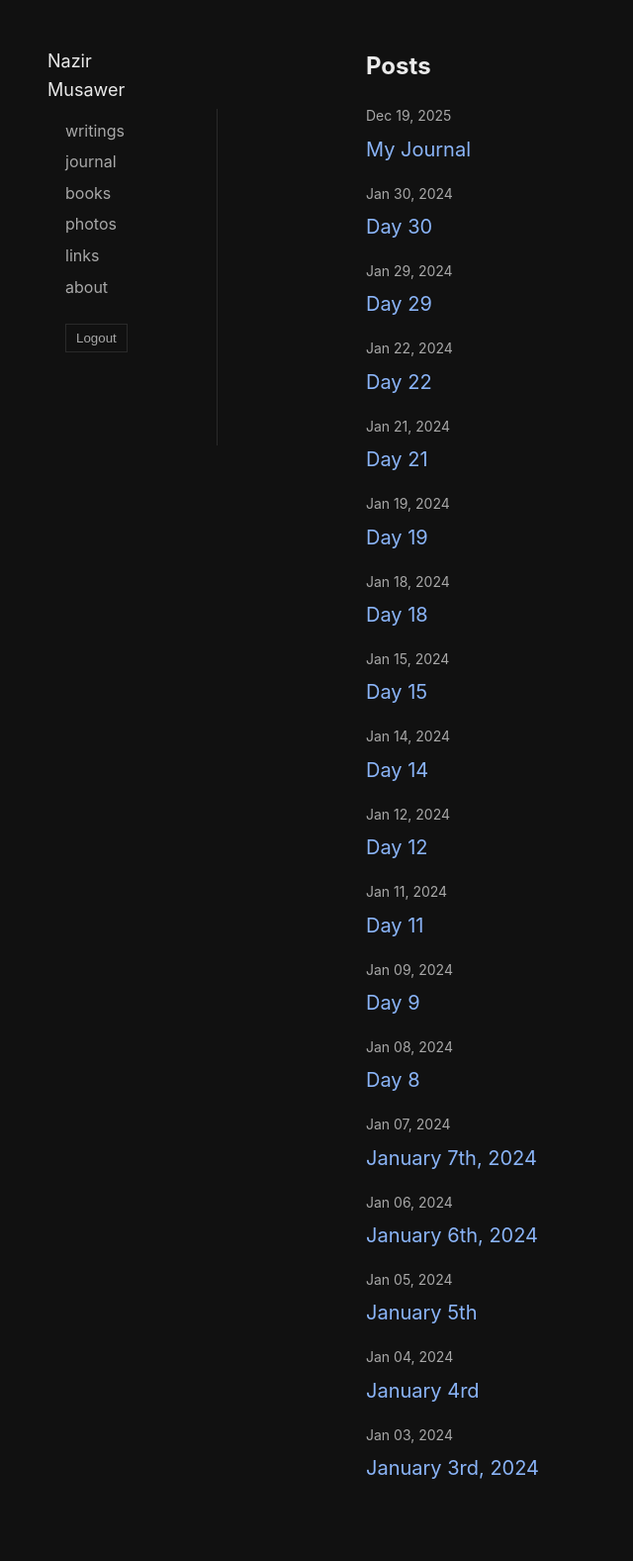
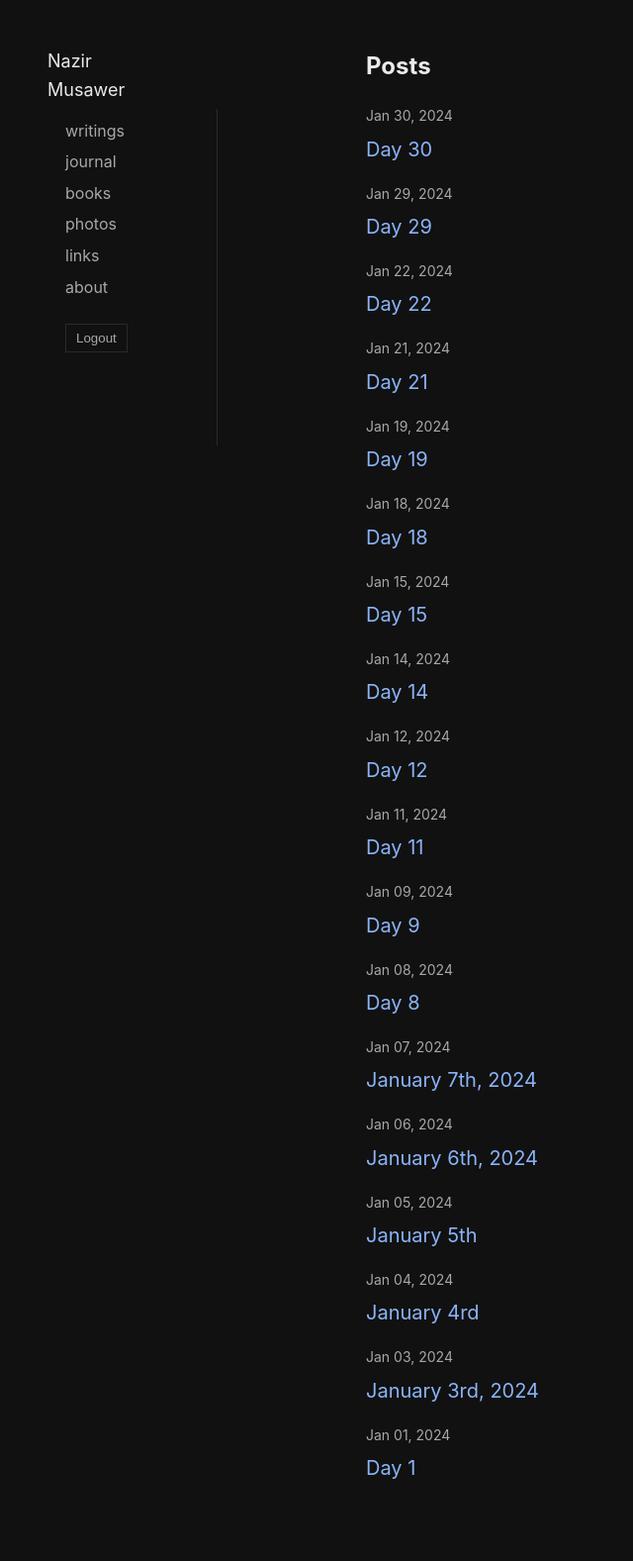
Before and after one commit to nazirmusawer/nazirmusawer.github.io, a Jekyll site: the page built from journal.md, in a window 1280 px wide. Shown: the whole page at 99% size, without its empty margins (0-640 px from the left). Built offline with Jekyll 4.4.1, drawn with Linux system fonts in a browser that asks for light colours.

Commit message:
Update 2024-01-01-jan-1.md

```diff
--- a/_posts/2024-01-01-jan-1.md
+++ b/_posts/2024-01-01-jan-1.md
@@ -1,7 +1,7 @@
 ---
-layout: default
-title: "My Journal"
-date: 2025-12-19
+layout: post
+title: Day 1
+date: 2024-01-01
 ---
 
 How am I viewing the beginning of this year as a fresh start?
@@ -33,14 +33,14 @@ WHAT DO I WANT IN LIFE? THAT’S THE MAIN QUESTION ...
 Since the beginning of mankind, I have been thinking that people are born withinsecurities and self doubts. Many in this routine felt the same as me.
 What is wrong with those type of people. Aer they wrong or we are in different phases.
 
-	Different things happens for a reason ... the same reason happens for different reasons. That is an awkward way of saying that. Everything written is bullshit and nothing else. To look smart, we pretends to be smart.
+"Different things happens for a reason ... the same reason happens for different reasons. That is an awkward way of saying that. Everything written is bullshit and nothing else. To look smart, we pretends to be smart."
 
 Looking for factors that made me the person who I am now.
 
 The other day I was scrolling between applications and saw one of MrBeast’s video: a kid in Africa asks him ... “what is the secret to success?” He said, if you find you what you love and do it constantly, eventually it let you to success. That hit me hard!!!
 
 
-GOALS 2024
+### GOALS 2024
 
 Finish CS50 certification (MIND);
 Exercise 5-days a week(BODY);
```
Also changed, not shown: other parts of _posts/2024-01-01-jan-1.md (+1 -1 lines).
